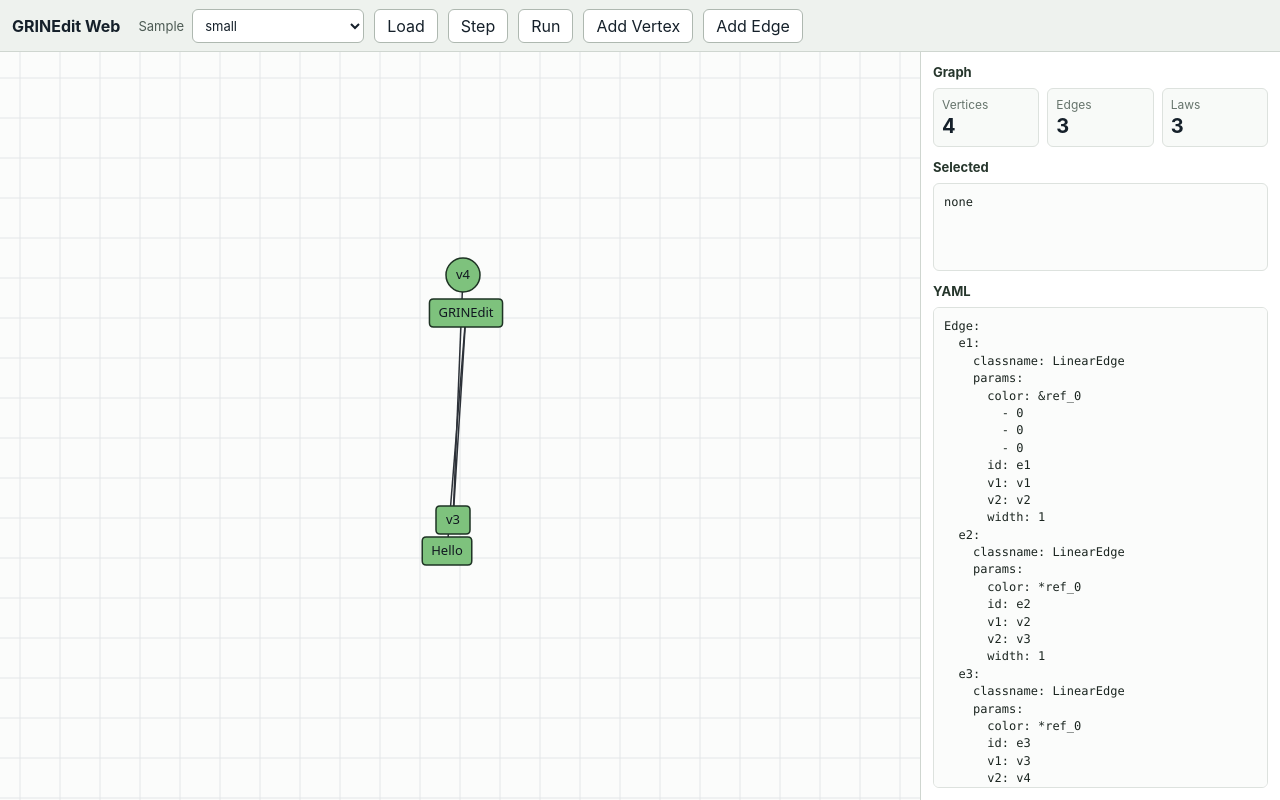
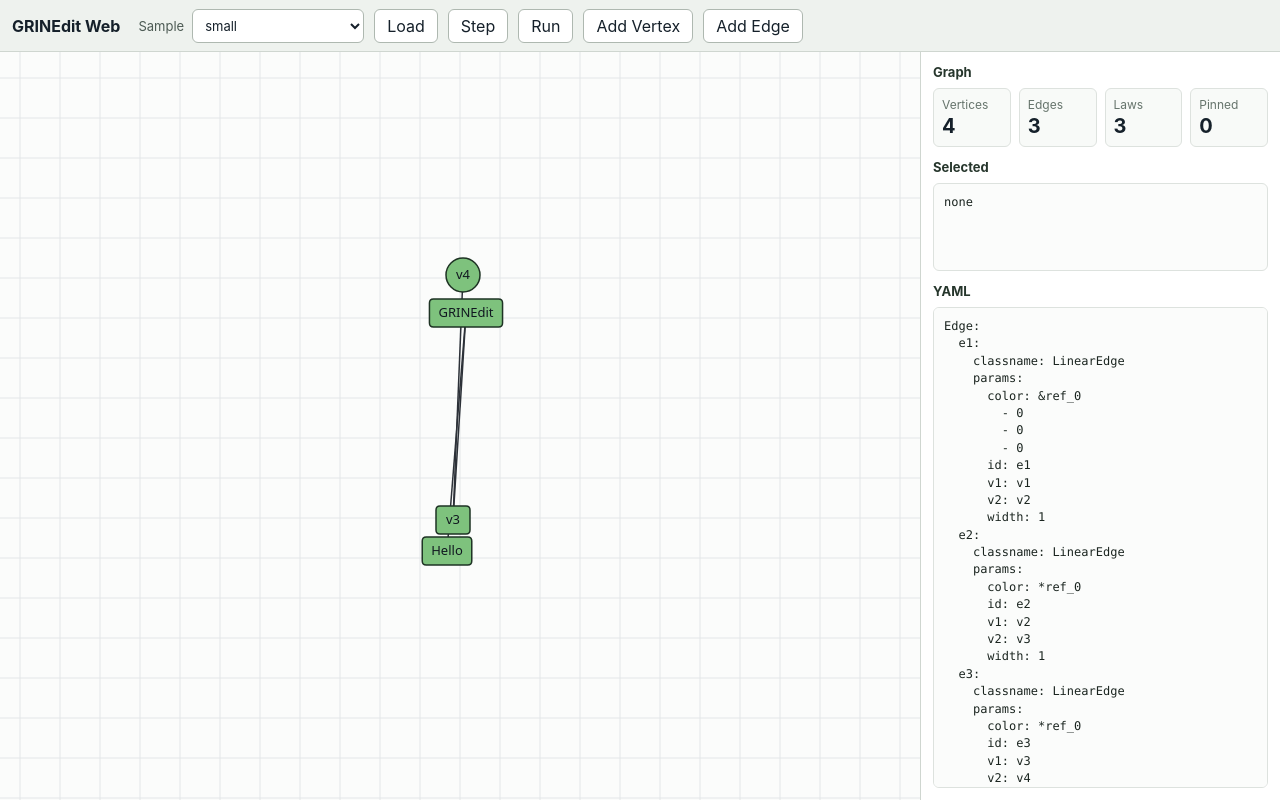
Before and after one commit to nishio/grinedit, a website built with Vite: page web/index.html in a window 1280 px wide. Built offline with nearby package versions, Linux system fonts and the light colour scheme.

Commit message:
Add sqr10 sample and drag pinning

```diff
--- a/web/src/core/fixtures.ts
+++ b/web/src/core/fixtures.ts
@@ -1,10 +1,12 @@
 import small from "../fixtures/small.yaml?raw";
 import small2 from "../fixtures/small2.yaml?raw";
+import sqr10 from "../fixtures/sqr10.yaml?raw";
 import testBasicStrokeEdge from "../fixtures/testBasicStrokeEdge.yaml?raw";
 
 export const fixtures = {
   small,
   small2,
+  sqr10,
   testBasicStrokeEdge
 };
 
--- a/web/src/core/graph.ts
+++ b/web/src/core/graph.ts
@@ -26,11 +26,28 @@ function asNumber(value: unknown, fallback: number): number {
   return Number.isFinite(n) ? n : fallback;
 }
 
+function asBoolean(value: unknown, fallback = false): boolean {
+  if (typeof value === "boolean") return value;
+  if (typeof value === "string") return value === "true";
+  return fallback;
+}
+
 function asRgb(value: unknown, fallback: Rgb = DEFAULT_COLOR): Rgb {
   if (Array.isArray(value) && value.length >= 3) {
     return [asNumber(value[0], fallback[0]), asNumber(value[1], fallback[1]), asNumber(value[2], fallback[2])];
   }
   return fallback;
+}
+
+function anchoredPoint(value: unknown): { x: number; y: number } | undefined {
+  if (Array.isArray(value) && value.length >= 2) {
+    return { x: asNumber(value[0], 0), y: asNumber(value[1], 0) };
+  }
+  if (typeof value === "object" && value !== null) {
+    const map = value as Record<string, unknown>;
+    return { x: asNumber(map.x, 0), y: asNumber(map.y, 0) };
+  }
+  return undefined;
 }
 
 export class GraphModel {
@@ -58,6 +75,7 @@ export class GraphModel {
       vertices: this.vertices.size,
       edges: this.edges.size,
       laws: this.laws.size,
+      pinned: [...this.vertices.values()].filter((vertex) => vertex.pinned).length,
       all: this.all.size
     };
   }
@@ -90,16 +108,19 @@ export class GraphModel {
   addVertex(classname = "BoxVertex", params: Params = {}): string {
     const id = String(params.id ?? this.nextId("vertex"));
     const position = pointFromId(id);
+    const anchored = anchoredPoint(params.anchored);
+    const pinned = anchored ? true : asBoolean(params.pinned);
     const vertex: Vertex = {
       id,
       classname,
       label: String(params.label ?? ""),
-      x: asNumber(params.x ?? params.left, position.x),
-      y: asNumber(params.y ?? params.top, position.y),
+      x: asNumber(params.x ?? params.left, anchored?.x ?? position.x),
+      y: asNumber(params.y ?? params.top, anchored?.y ?? position.y),
       vx: 0,
       vy: 0,
+      pinned,
       selected: false,
-      params: { ...params, id }
+      params: { ...params, id, pinned }
     };
     this.vertices.set(id, vertex);
     this.all.set(id, vertex);
@@ -168,6 +189,16 @@ export class GraphModel {
       if (params.label !== undefined) vertex.label = String(params.label);
       if (params.x !== undefined) vertex.x = asNumber(params.x, vertex.x);
       if (params.y !== undefined) vertex.y = asNumber(params.y, vertex.y);
+      if (params.anchored !== undefined) {
+        const point = anchoredPoint(params.anchored);
+        vertex.pinned = Boolean(point);
+        if (point) {
+          vertex.x = point.x;
+          vertex.y = point.y;
+        }
+      }
+      if (params.pinned !== undefined) vertex.pinned = asBoolean(params.pinned, vertex.pinned);
+      this.syncVertexParams(vertex);
     }
     if (dictName === "Edge") {
       const edge = object as Edge;
@@ -193,6 +224,23 @@ export class GraphModel {
     }
   }
 
+  setVertexPinned(id: string, pinned: boolean): void {
+    const vertex = this.vertices.get(id);
+    if (!vertex) {
+      throw new Error(`Unknown Vertex object: ${id}`);
+    }
+    vertex.pinned = pinned;
+    vertex.vx = 0;
+    vertex.vy = 0;
+    this.syncVertexParams(vertex);
+  }
+
+  syncVertexParams(vertex: Vertex): void {
+    vertex.params.x = vertex.x;
+    vertex.params.y = vertex.y;
+    vertex.params.pinned = vertex.pinned;
+  }
+
   private nextId(prefix: string): string {
     const next = (this.counters.get(prefix) ?? 0) + 1;
     this.counters.set(prefix, next);
--- a/web/src/core/types.ts
+++ b/web/src/core/types.ts
@@ -12,6 +12,7 @@ export interface Vertex {
   y: number;
   vx: number;
   vy: number;
+  pinned: boolean;
   selected: boolean;
   params: Params;
 }
@@ -44,5 +45,6 @@ export interface GraphSummary {
   vertices: number;
   edges: number;
   laws: number;
+  pinned: number;
   all: number;
 }
--- /dev/null
+++ b/web/src/fixtures/sqr10.yaml
@@ -0,0 +1,282 @@
+Vertex:
+  v1: {label: "1", x: -216, y: -216}
+  v2: {label: "2", x: -168, y: -216}
+  v3: {label: "3", x: -120, y: -216}
+  v4: {label: "4", x: -72, y: -216}
+  v5: {label: "5", x: -24, y: -216}
+  v6: {label: "6", x: 24, y: -216}
+  v7: {label: "7", x: 72, y: -216}
+  v8: {label: "8", x: 120, y: -216}
+  v9: {label: "9", x: 168, y: -216}
+  v10: {label: "10", x: 216, y: -216}
+  v11: {label: "11", x: -216, y: -168}
+  v12: {label: "12", x: -168, y: -168}
+  v13: {label: "13", x: -120, y: -168}
+  v14: {label: "14", x: -72, y: -168}
+  v15: {label: "15", x: -24, y: -168}
+  v16: {label: "16", x: 24, y: -168}
+  v17: {label: "17", x: 72, y: -168}
+  v18: {label: "18", x: 120, y: -168}
+  v19: {label: "19", x: 168, y: -168}
+  v20: {label: "20", x: 216, y: -168}
+  v21: {label: "21", x: -216, y: -120}
+  v22: {label: "22", x: -168, y: -120}
+  v23: {label: "23", x: -120, y: -120}
+  v24: {label: "24", x: -72, y: -120}
+  v25: {label: "25", x: -24, y: -120}
+  v26: {label: "26", x: 24, y: -120}
+  v27: {label: "27", x: 72, y: -120}
+  v28: {label: "28", x: 120, y: -120}
+  v29: {label: "29", x: 168, y: -120}
+  v30: {label: "30", x: 216, y: -120}
+  v31: {label: "31", x: -216, y: -72}
+  v32: {label: "32", x: -168, y: -72}
+  v33: {label: "33", x: -120, y: -72}
+  v34: {label: "34", x: -72, y: -72}
+  v35: {label: "35", x: -24, y: -72}
+  v36: {label: "36", x: 24, y: -72}
+  v37: {label: "37", x: 72, y: -72}
+  v38: {label: "38", x: 120, y: -72}
+  v39: {label: "39", x: 168, y: -72}
+  v40: {label: "40", x: 216, y: -72}
+  v41: {label: "41", x: -216, y: -24}
+  v42: {label: "42", x: -168, y: -24}
+  v43: {label: "43", x: -120, y: -24}
+  v44: {label: "44", x: -72, y: -24}
+  v45: {label: "45", x: -24, y: -24}
+  v46: {label: "46", x: 24, y: -24}
+  v47: {label: "47", x: 72, y: -24}
+  v48: {label: "48", x: 120, y: -24}
+  v49: {label: "49", x: 168, y: -24}
+  v50: {label: "50", x: 216, y: -24}
+  v51: {label: "51", x: -216, y: 24}
+  v52: {label: "52", x: -168, y: 24}
+  v53: {label: "53", x: -120, y: 24}
+  v54: {label: "54", x: -72, y: 24}
+  v55: {label: "55", x: -24, y: 24}
+  v56: {label: "56", x: 24, y: 24}
+  v57: {label: "57", x: 72, y: 24}
+  v58: {label: "58", x: 120, y: 24}
+  v59: {label: "59", x: 168, y: 24}
+  v60: {label: "60", x: 216, y: 24}
+  v61: {label: "61", x: -216, y: 72}
+  v62: {label: "62", x: -168, y: 72}
+  v63: {label: "63", x: -120, y: 72}
+  v64: {label: "64", x: -72, y: 72}
+  v65: {label: "65", x: -24, y: 72}
+  v66: {label: "66", x: 24, y: 72}
+  v67: {label: "67", x: 72, y: 72}
+  v68: {label: "68", x: 120, y: 72}
+  v69: {label: "69", x: 168, y: 72}
+  v70: {label: "70", x: 216, y: 72}
+  v71: {label: "71", x: -216, y: 120}
+  v72: {label: "72", x: -168, y: 120}
+  v73: {label: "73", x: -120, y: 120}
+  v74: {label: "74", x: -72, y: 120}
+  v75: {label: "75", x: -24, y: 120}
+  v76: {label: "76", x: 24, y: 120}
+  v77: {label: "77", x: 72, y: 120}
+  v78: {label: "78", x: 120, y: 120}
+  v79: {label: "79", x: 168, y: 120}
+  v80: {label: "80", x: 216, y: 120}
+  v81: {label: "81", x: -216, y: 168}
+  v82: {label: "82", x: -168, y: 168}
+  v83: {label: "83", x: -120, y: 168}
+  v84: {label: "84", x: -72, y: 168}
+  v85: {label: "85", x: -24, y: 168}
+  v86: {label: "86", x: 24, y: 168}
+  v87: {label: "87", x: 72, y: 168}
+  v88: {label: "88", x: 120, y: 168}
+  v89: {label: "89", x: 168, y: 168}
+  v90: {label: "90", x: 216, y: 168}
+  v91: {label: "91", x: -216, y: 216}
+  v92: {label: "92", x: -168, y: 216}
+  v93: {label: "93", x: -120, y: 216}
+  v94: {label: "94", x: -72, y: 216}
+  v95: {label: "95", x: -24, y: 216}
+  v96: {label: "96", x: 24, y: 216}
+  v97: {label: "97", x: 72, y: 216}
+  v98: {label: "98", x: 120, y: 216}
+  v99: {label: "99", x: 168, y: 216}
+  v100: {label: "100", x: 216, y: 216}
+Edge:
+  e1: [v1, v2]
+  e2: [v1, v11]
+  e3: [v2, v3]
+  e4: [v11, v21]
+  e5: [v3, v4]
+  e6: [v21, v31]
+  e7: [v4, v5]
+  e8: [v31, v41]
+  e9: [v5, v6]
+  e10: [v41, v51]
+  e11: [v6, v7]
+  e12: [v51, v61]
+  e13: [v7, v8]
+  e14: [v61, v71]
+  e15: [v8, v9]
+  e16: [v71, v81]
+  e17: [v9, v10]
+  e18: [v81, v91]
+  e19: [v11, v12]
+  e20: [v2, v12]
+  e21: [v12, v13]
+  e22: [v12, v22]
+  e23: [v13, v14]
+  e24: [v22, v32]
+  e25: [v14, v15]
+  e26: [v32, v42]
+  e27: [v15, v16]
+  e28: [v42, v52]
+  e29: [v16, v17]
+  e30: [v52, v62]
+  e31: [v17, v18]
+  e32: [v62, v72]
+  e33: [v18, v19]
+  e34: [v72, v82]
+  e35: [v19, v20]
+  e36: [v82, v92]
+  e37: [v21, v22]
+  e38: [v3, v13]
+  e39: [v22, v23]
+  e40: [v13, v23]
+  e41: [v23, v24]
+  e42: [v23, v33]
+  e43: [v24, v25]
+  e44: [v33, v43]
+  e45: [v25, v26]
+  e46: [v43, v53]
+  e47: [v26, v27]
+  e48: [v53, v63]
+  e49: [v27, v28]
+  e50: [v63, v73]
+  e51: [v28, v29]
+  e52: [v73, v83]
+  e53: [v29, v30]
+  e54: [v83, v93]
+  e55: [v31, v32]
+  e56: [v4, v14]
+  e57: [v32, v33]
+  e58: [v14, v24]
+  e59: [v33, v34]
+  e60: [v24, v34]
+  e61: [v34, v35]
+  e62: [v34, v44]
+  e63: [v35, v36]
+  e64: [v44, v54]
+  e65: [v36, v37]
+  e66: [v54, v64]
+  e67: [v37, v38]
+  e68: [v64, v74]
+  e69: [v38, v39]
+  e70: [v74, v84]
+  e71: [v39, v40]
+  e72: [v84, v94]
+  e73: [v41, v42]
+  e74: [v5, v15]
+  e75: [v42, v43]
+  e76: [v15, v25]
+  e77: [v43, v44]
+  e78: [v25, v35]
+  e79: [v44, v45]
+  e80: [v35, v45]
+  e81: [v45, v46]
+  e82: [v45, v55]
+  e83: [v46, v47]
+  e84: [v55, v65]
+  e85: [v47, v48]
+  e86: [v65, v75]
+  e87: [v48, v49]
+  e88: [v75, v85]
+  e89: [v49, v50]
+  e90: [v85, v95]
+  e91: [v51, v52]
+  e92: [v6, v16]
+  e93: [v52, v53]
+  e94: [v16, v26]
+  e95: [v53, v54]
+  e96: [v26, v36]
+  e97: [v54, v55]
+  e98: [v36, v46]
+  e99: [v55, v56]
+  e100: [v46, v56]
+  e101: [v56, v57]
+  e102: [v56, v66]
+  e103: [v57, v58]
+  e104: [v66, v76]
+  e105: [v58, v59]
+  e106: [v76, v86]
+  e107: [v59, v60]
+  e108: [v86, v96]
+  e109: [v61, v62]
+  e110: [v7, v17]
+  e111: [v62, v63]
+  e112: [v17, v27]
+  e113: [v63, v64]
+  e114: [v27, v37]
+  e115: [v64, v65]
+  e116: [v37, v47]
+  e117: [v65, v66]
+  e118: [v47, v57]
+  e119: [v66, v67]
+  e120: [v57, v67]
+  e121: [v67, v68]
+  e122: [v67, v77]
+  e123: [v68, v69]
+  e124: [v77, v87]
+  e125: [v69, v70]
+  e126: [v87, v97]
+  e127: [v71, v72]
+  e128: [v8, v18]
+  e129: [v72, v73]
+  e130: [v18, v28]
+  e131: [v73, v74]
+  e132: [v28, v38]
+  e133: [v74, v75]
+  e134: [v38, v48]
+  e135: [v75, v76]
+  e136: [v48, v58]
+  e137: [v76, v77]
+  e138: [v58, v68]
+  e139: [v77, v78]
+  e140: [v68, v78]
+  e141: [v78, v79]
+  e142: [v78, v88]
+  e143: [v79, v80]
+  e144: [v88, v98]
+  e145: [v81, v82]
+  e146: [v9, v19]
+  e147: [v82, v83]
+  e148: [v19, v29]
+  e149: [v83, v84]
+  e150: [v29, v39]
+  e151: [v84, v85]
+  e152: [v39, v49]
+  e153: [v85, v86]
+  e154: [v49, v59]
+  e155: [v86, v87]
+  e156: [v59, v69]
+  e157: [v87, v88]
+  e158: [v69, v79]
+  e159: [v88, v89]
+  e160: [v79, v89]
+  e161: [v89, v90]
+  e162: [v89, v99]
+  e163: [v91, v92]
+  e164: [v10, v20]
+  e165: [v92, v93]
+  e166: [v20, v30]
+  e167: [v93, v94]
+  e168: [v30, v40]
+  e169: [v94, v95]
+  e170: [v40, v50]
+  e171: [v95, v96]
+  e172: [v50, v60]
+  e173: [v96, v97]
+  e174: [v60, v70]
+  e175: [v97, v98]
+  e176: [v70, v80]
+  e177: [v98, v99]
+  e178: [v80, v90]
+  e179: [v99, v100]
+  e180: [v90, v100]
--- a/web/src/main.ts
+++ b/web/src/main.ts
@@ -20,6 +20,7 @@ document.querySelector<HTMLDivElement>("#app")!.innerHTML = `
         <select id="fixture">
           <option value="small">small</option>
           <option value="small2">small2</option>
+          <option value="sqr10">sqr10</option>
           <option value="testBasicStrokeEdge">BasicStrokeEdge</option>
         </select>
       </label>
@@ -40,6 +41,7 @@ document.querySelector<HTMLDivElement>("#app")!.innerHTML = `
             <div><dt>Vertices</dt><dd id="vertexCount">0</dd></div>
             <div><dt>Edges</dt><dd id="edgeCount">0</dd></div>
             <div><dt>Laws</dt><dd id="lawCount">0</dd></div>
+            <div><dt>Pinned</dt><dd id="pinnedCount">0</dd></div>
           </dl>
         </section>
         <section class="panel">
@@ -130,6 +132,7 @@ function render(): void {
   text("#vertexCount", String(summary.vertices));
   text("#edgeCount", String(summary.edges));
   text("#lawCount", String(summary.laws));
+  text("#pinnedCount", String(summary.pinned));
   const selected = selectedId ? gateway.graph.all.get(selectedId) : undefined;
   text("#selectedDetails", selected ? JSON.stringify(selected.params, null, 2) : "none");
   document.querySelector<HTMLTextAreaElement>("#yamlPreview")!.value = exportYamlGraph(gateway.graph);
--- a/web/src/styles.css
+++ b/web/src/styles.css
@@ -125,7 +125,7 @@ button:hover {
 
 .metrics {
   display: grid;
-  grid-template-columns: repeat(3, 1fr);
+  grid-template-columns: repeat(4, 1fr);
   gap: 8px;
   margin: 0;
 }
@@ -196,4 +196,8 @@ button:hover {
     border-left: 0;
     border-top: 1px solid #cfd6d0;
   }
+
+  .metrics {
+    grid-template-columns: repeat(2, 1fr);
+  }
 }
```
Also changed, not shown: TODO.md (+2 -0 lines), web/src/core/layout.ts (+7 -2 lines), web/src/core/yaml.ts (+6 -1 lines), web/src/test/layout.test.ts (+14 -0 lines), web/src/test/yaml.test.ts (+17 -0 lines), web/src/ui/canvas.ts (+34 -7 lines), wiki/analyses/typescript-web-mvp.md (+6 -0 lines), wiki/log.md (+21 -0 lines).
